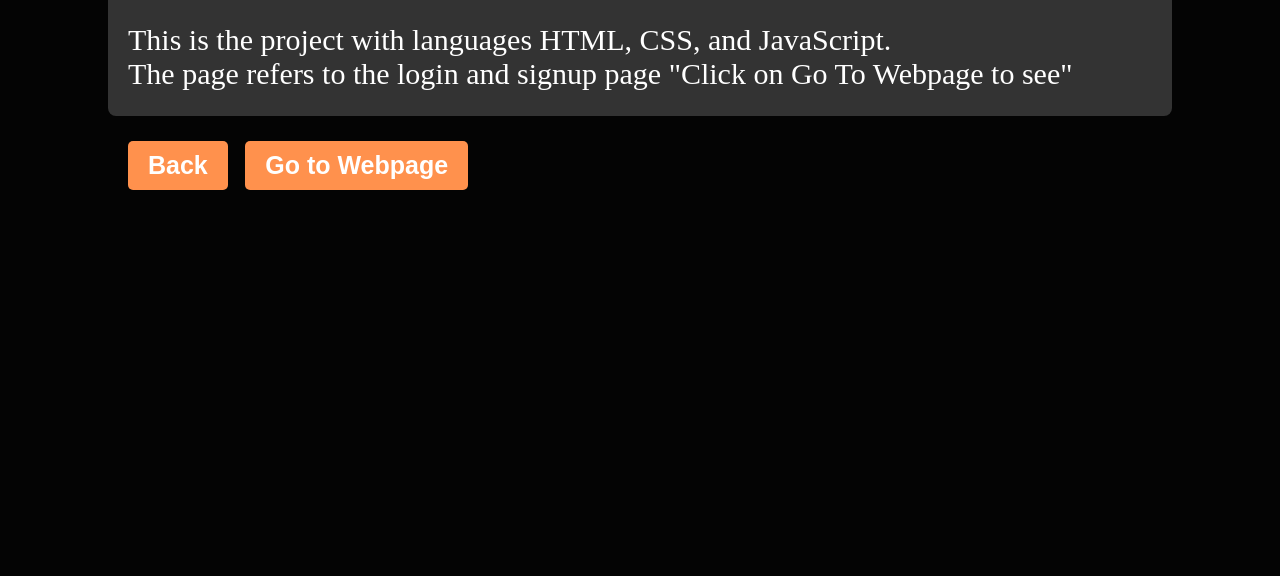
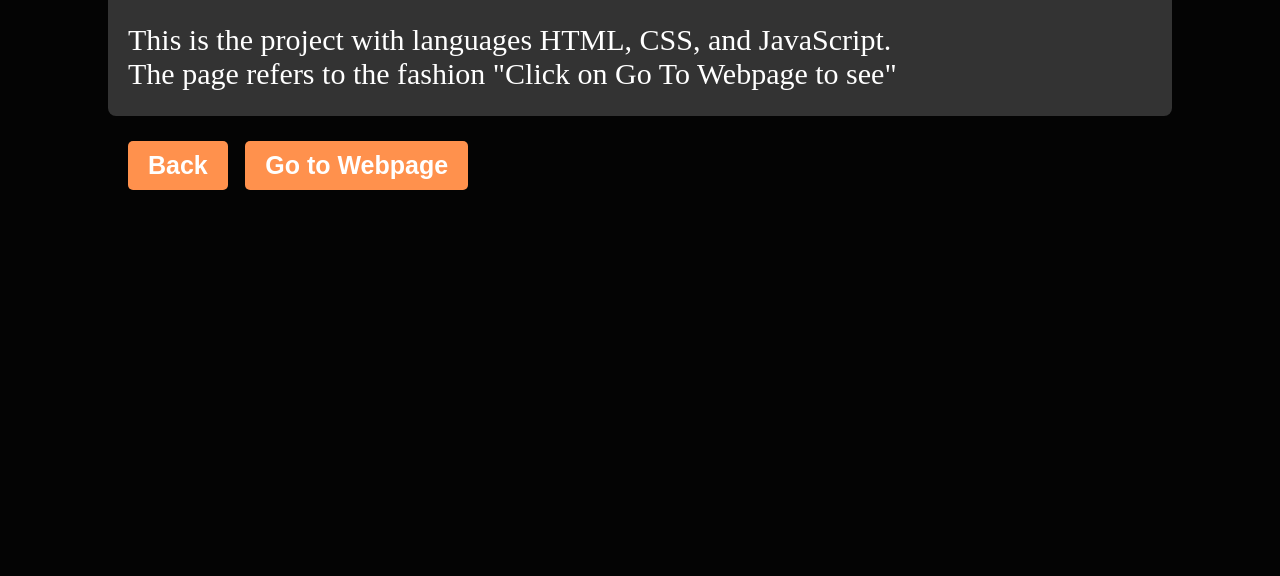
Before and after one commit to HemaBindu123/bindu, a plain HTML site: page index.html in a window 1280 px wide. Shown: the part 224-800 px from the top of the page. Drawn offline with Linux system fonts and the light colour scheme.

Commit message:
Update index.html

```diff
--- a/index.html
+++ b/index.html
@@ -9,7 +9,7 @@
 <body>
     <div class="container">
         <h2 class="first">First webpage</h2>
-        <p>This is the project with languages HTML, CSS, and JavaScript.<br> The page refers to the login and signup page "Click on Go To Webpage to see" </p>
+        <p>This is the project with languages HTML, CSS, and JavaScript.<br> The page refers to the fashion "Click on Go To Webpage to see" </p>
         <button class="back"><a class="a" href="https://hemabindu123.github.io/hema/">Back</button>
         <button class="go-to"><a class="a"href="https://dev-hemakatta.pantheonsite.io/">Go to Webpage</a></button>
     </div>
```
